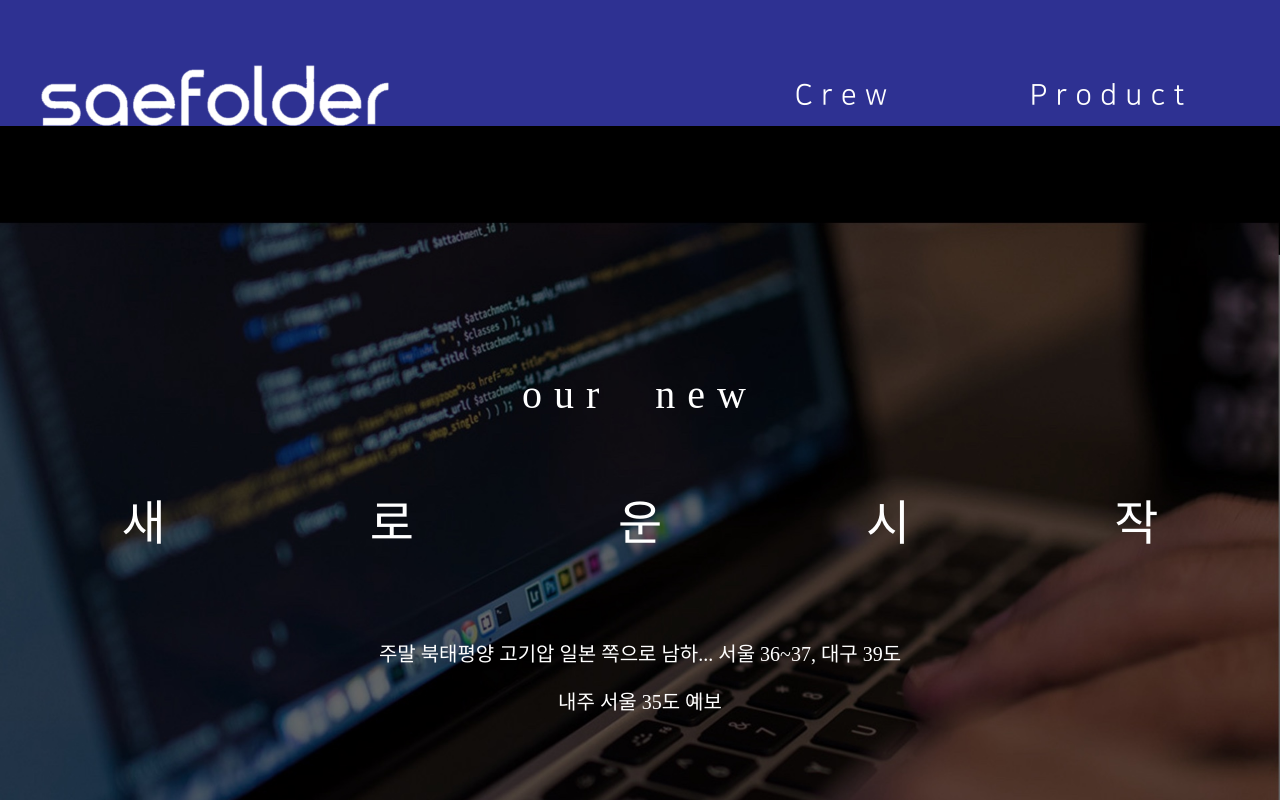
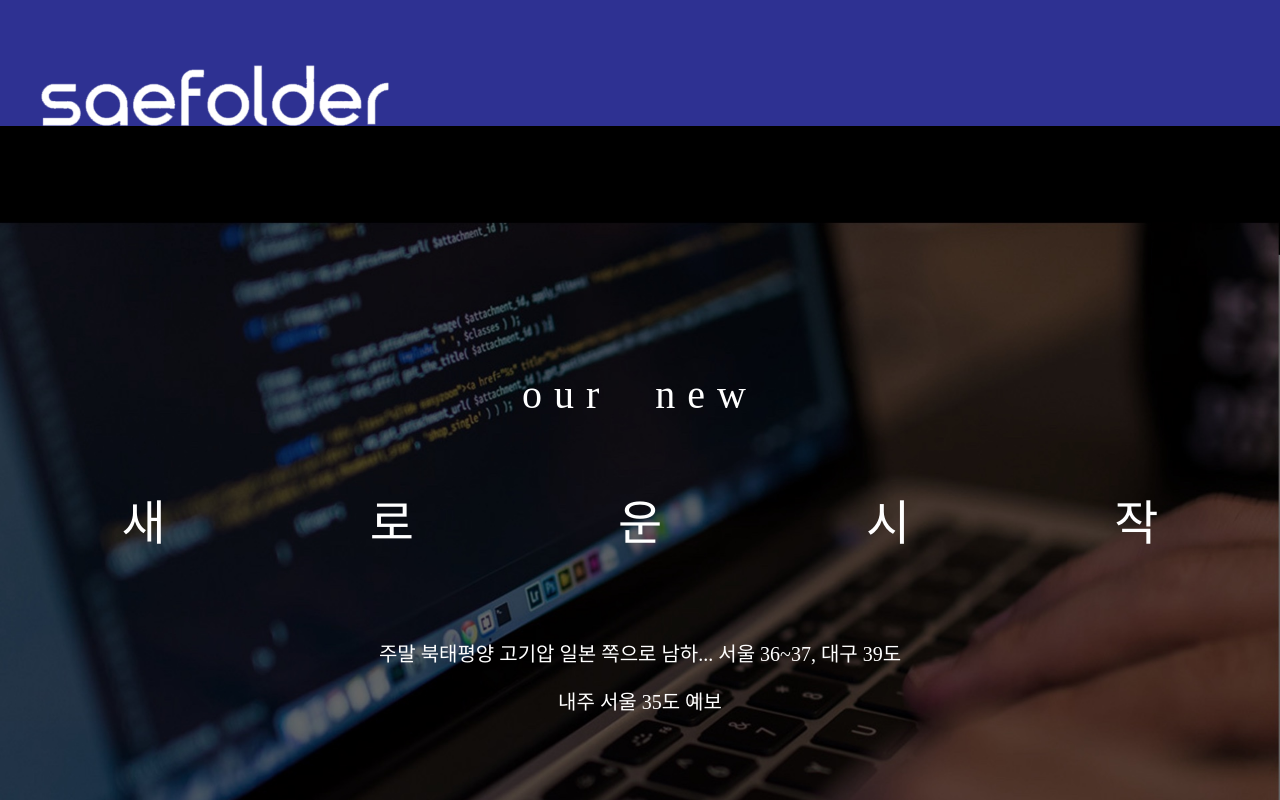
Before and after one commit to SaeFolder/saefolder-webpage, a React app: page / in a window 1280 px wide. Shown: the top 800 px of the page. Built offline with nearby package versions, Linux system fonts and the light colour scheme.

Commit message:
헤더 적용, about페이지 절대경로 적용, about.js class로 변경

```diff
--- a/src/components/Container/About/About.js
+++ b/src/components/Container/About/About.js
@@ -1,31 +1,20 @@
-import React from 'react';
+import React, { Component } from 'react';
 import AboutHeader from './AboutHeader/AboutHeader'
 import Vision from './Vision/Vision'
 import AboutProduct from './AboutProduct/AboutProduct'
 
 
-// class about extends Component {
-//   state = {  }
-//   render() {
-//     return (
-//       <div>
-//         <VisualWrap/>
-//         <Introduce/>
-//         <Crew/>
-//         <Vision/>
-//       </div>
-//     );
-//   }
-// }
-
-const About=() => {
-  return(
+class About extends Component {
+  state = {  }
+  render() {
+    return (
       <div>
         <AboutHeader/>
         <Vision/>
         <AboutProduct/>
       </div>
     );
-};
+  }
+}
 
 export default About;
--- a/src/components/Header/Header.js
+++ b/src/components/Header/Header.js
@@ -6,54 +6,59 @@ import { Link } from 'react-router-dom';
 class Header extends Component {
   state = {  }
   render() {
+    const currentPage = window.location.pathname;
+    console.log(currentPage);
     return (
       <div className={styles.Header}>
 
         <Link className={styles.logobox} to="/about">
           <img src={logo} className={styles.logo} alt="logo" />
         </Link>
-
-        {/* 기본 (About) */}
-
+        {
+          (function() {
+            if (currentPage === "/about") return (
               <div className={styles.menu}>
                 <div className={styles.menu_link_1}>
-            <Link className={styles.link_1} to="/Crew">Crew</Link>
+                  <Link className={styles.link_1} to="/crew">Crew</Link>
                 </div>
 
                 <div className={styles.menu_link_2}>
-            <Link className={styles.link_2} to="/Product">Product</Link>
+                  <Link className={styles.link_2} to="/product">Product</Link>
                 </div>
               </div>
-
-        {/* Crew 버튼을 클릭했을 때 */}
-
-        {/* <div className={styles.menu}>
+            )
+            if (currentPage === "/crew") {
+              return (
+                <div className={styles.menu}>
                   <div className={styles.menu_link_1_click_1}>
                     <div className={styles.bg_tri_1_click_1}/>
-            <Link className={styles.link_1_click_1} to="/Crew">Crew</Link>
+                    <Link className={styles.link_1_click_1} to="/crew">Crew</Link>
                     <div className={styles.bg_tri_2_click_1} />
                   </div>
 
                   <div className={styles.menu_link_2_click_1}>
-            <Link className={styles.link_2_click_1} to="/Product">Product</Link>
+                    <Link className={styles.link_2_click_1} to="/product">Product</Link>
                   </div>
-        </div> */}
-
-        {/* Product 버튼을 클릭했을 때 */}
-
-        {/* <div className={styles.menu}>
+                </div>
+              )
+            }
+            if (currentPage === "/product") {
+              return (
+                <div className={styles.menu}>
                   <div className={styles.menu_link_1_click_2}>
-            <Link className={styles.link_1_click_2} to="/Crew">Crew</Link>
+                    <Link className={styles.link_1_click_2} to="/crew">Crew</Link>
                   </div>
 
                   <div className={styles.menu_link_2_click_2}>
                     <div className={styles.bg_tri_1_click_2}/>
-            <Link className={styles.link_2_click_2} to="/Product">Product</Link>
+                    <Link className={styles.link_2_click_2} to="/product">Product</Link>
                     <div className={styles.bg_tri_2_click_2}/>
                   </div>
-        </div> */}
-
-
+                </div>
+              )
+            }
+          })()
+        }
       </div>
 
     );
```
Also changed, not shown: src/components/Container/About/AboutProduct/AboutProduct.js (+6 -6 lines), src/components/Container/About/Vision/Vision.js (+5 -5 lines). Lines whose indentation alone changed are shown as unchanged.
